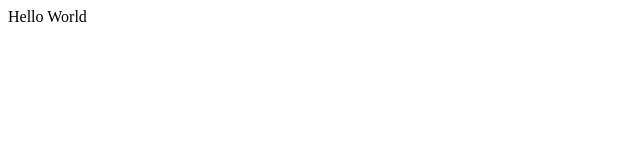
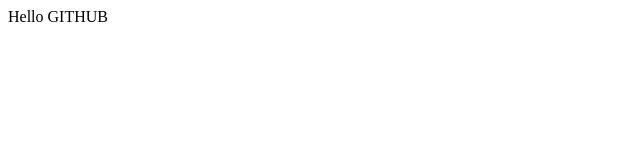
Before and after one commit to kashif2666/WelcomeNote, a plain HTML site: page index.html in a window 1280 px wide. Shown: the full height of the page, 0-640 px from the left. Drawn offline with Linux system fonts and the light colour scheme.

Commit message:
Update index.html

```diff
--- a/index.html
+++ b/index.html
@@ -1 +1 @@
-<p>Hello World</p>
+<p>Hello GITHUB</p>
```
